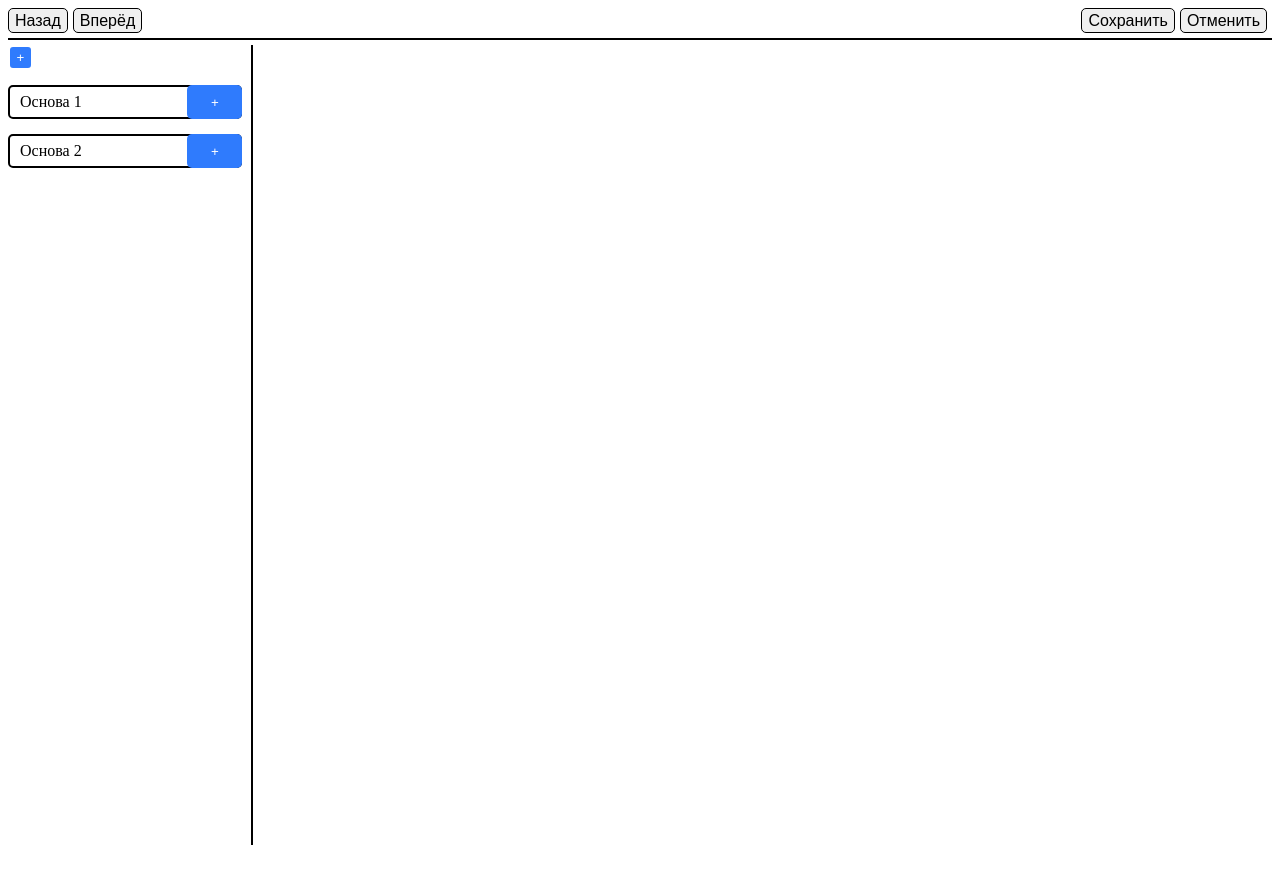
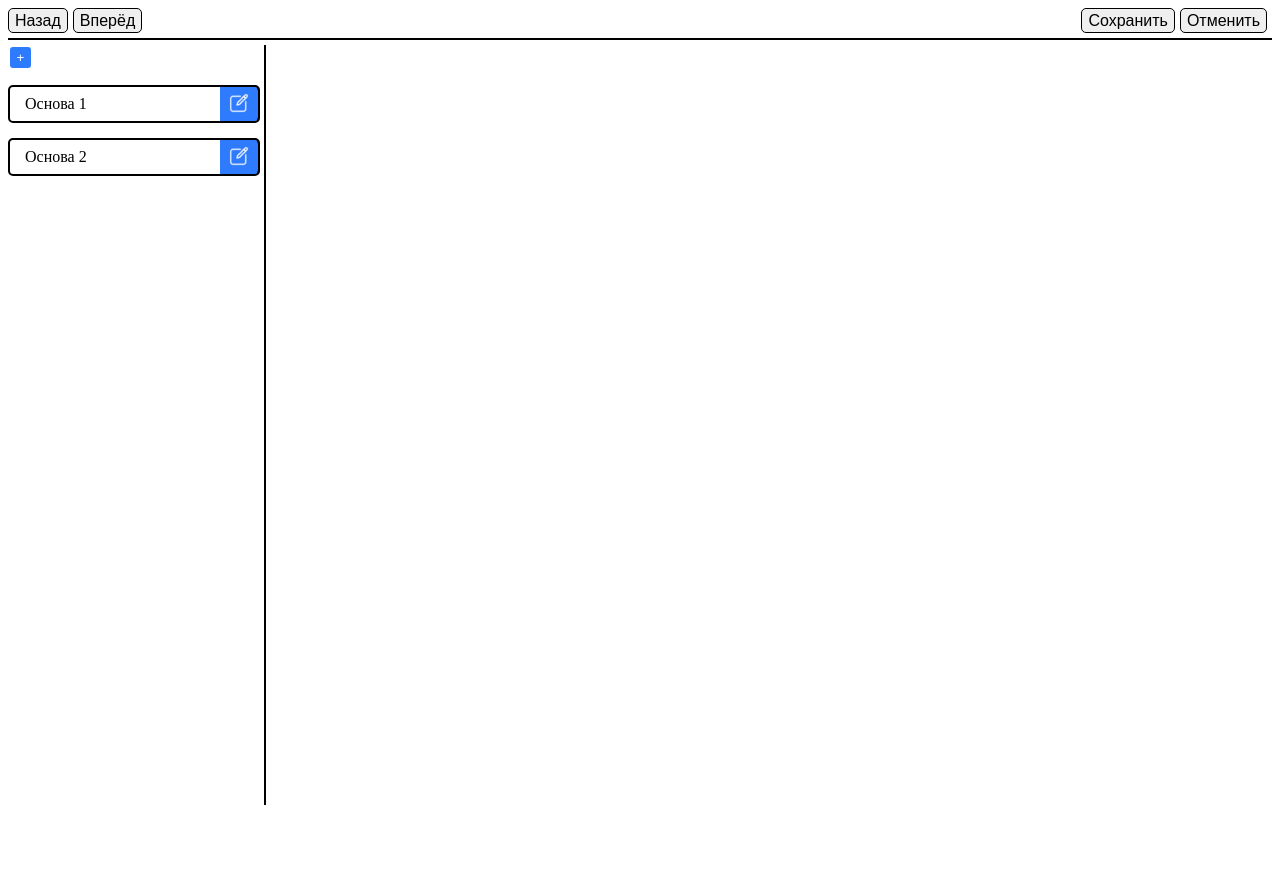
Before and after one commit to Chydok/catalogEditor, a React (Create React App) app: page / in a window 1280 px wide. Shown: the top 884 px of the page. Built offline with nearby package versions, Linux system fonts and the light colour scheme.

Commit message:
add logic block

```diff
--- a/src/App.css
+++ b/src/App.css
@@ -19,8 +19,8 @@
 }
 
 .board {
-    width: 19vw;
-    height: 100vh;
+    width: 20vw;
+    height: 95vh;
     display: block;
     align-items: center;
     justify-content: center;
@@ -28,31 +28,52 @@
     margin-right: 10px;
 }
 
+.boardEdit {
+    width: 30vw;
+}
+
 .block {
     border: 2px solid;
     border-radius: 5px;
+    width: 19vw;
+    min-height: 34px;
+    background-color: white;
+    display: block;
+    cursor: grab;
+    padding-left: 5px;
+}
+
+.blockInserted {
     width: 18vw;
-    height: 30px;
-    background-color: white;
+    margin: 5px 0 5px 7px;
+}
+
+.blockEdit {
+    width: 29vw;
+}
+
+.blockDiv {
     display: flex;
+    justify-content: space-between;
+    margin-left: 10px;
     align-items: center;
-    justify-content: space-between;
-    cursor: grab;
 }
 
 .block button{
-    width: 55px;
+    width: 40px;
     height: 34px;
     margin-right: -2px;
-    border-radius: 5px;
+    border-radius: 0 5px 5px 0;
     border: 0;
+    border-right: 2px solid black;
     background-color: #2F7BFDFF;
     color: #fff;
     cursor: pointer;
 }
 
-.block div{
-    margin-left: 10px;
+.editIcon {
+    height: 20px;
+    width: 20px;
 }
 
 .mainMenu {
--- a/src/App.tsx
+++ b/src/App.tsx
@@ -11,24 +11,24 @@ import './App.css';
 blockListStore.removeAllBlock();
 boardStore.removeAllBoards();
 
-blockListStore.addBlock({name: 'Основа 1', boardId: 1});
-blockListStore.addBlock({name: 'Основа 2', boardId: 1});
-blockListStore.addBlock({name: 'Установка 1', boardId: 2});
-blockListStore.addBlock({name: 'Установка 2', boardId: 2});
-blockListStore.addBlock({name: 'Установка 3', boardId: 2});
-blockListStore.addBlock({name: 'Установка 4', boardId: 2});
-blockListStore.addBlock({name: 'Установка 5', boardId: 3});
-blockListStore.addBlock({name: 'Установка 6', boardId: 3});
-blockListStore.addBlock({name: 'Установка 7', boardId: 3});
-blockListStore.addBlock({name: 'Установка 8', boardId: 3});
-blockListStore.addBlock({name: 'Блок 1', boardId: 4});
-blockListStore.addBlock({name: 'Блок 2', boardId: 4});
-blockListStore.addBlock({name: 'Блок 3', boardId: 4});
-blockListStore.addBlock({name: 'Блок 4', boardId: 4});
-blockListStore.addBlock({name: 'Блок 5', boardId: 5});
-blockListStore.addBlock({name: 'Блок 6', boardId: 5});
-blockListStore.addBlock({name: 'Блок 7', boardId: 5});
-blockListStore.addBlock({name: 'Блок 8', boardId: 5});
+blockListStore.addBlock({name: 'Основа 1', boardId: 1, logic: false});
+blockListStore.addBlock({name: 'Основа 2', boardId: 1, logic: false});
+blockListStore.addBlock({name: 'Установка 1', boardId: 2, logic: false});
+blockListStore.addBlock({name: 'Установка 2', boardId: 2, logic: false});
+blockListStore.addBlock({name: 'Установка 3', boardId: 2, logic: false});
+blockListStore.addBlock({name: 'Установка 4', boardId: 2, logic: false});
+blockListStore.addBlock({name: 'Установка 5', boardId: 3, logic: false});
+blockListStore.addBlock({name: 'Установка 6', boardId: 3, logic: false});
+blockListStore.addBlock({name: 'Установка 7', boardId: 3, logic: false});
+blockListStore.addBlock({name: 'Установка 8', boardId: 3, logic: false});
+blockListStore.addBlock({name: 'Блок 1', boardId: 4, logic: false});
+blockListStore.addBlock({name: 'Блок 2', boardId: 4, logic: false});
+blockListStore.addBlock({name: 'Блок 3', boardId: 4, logic: false});
+blockListStore.addBlock({name: 'Блок 4', boardId: 4, logic: false});
+blockListStore.addBlock({name: 'Блок 5', boardId: 5, logic: false});
+blockListStore.addBlock({name: 'Блок 6', boardId: 5, logic: false});
+blockListStore.addBlock({name: 'Блок 7', boardId: 5, logic: false});
+blockListStore.addBlock({name: 'Блок 8', boardId: 5, logic: false});
 
 boardStore.addBoard([
     {id: 1, blockIdList: [0,1], viewBoard: true, boardLine: 1},
--- a/src/components/Block.tsx
+++ b/src/components/Block.tsx
@@ -1,14 +1,26 @@
-import React from "react";
+import React, {FC, useState} from "react";
 import {observer} from "mobx-react";
 
+import LogicBlock from "./LogicBlock";
 import treeBlockListStore, {IBlock} from "../stores/blockListStore";
 import boardListStore from "../stores/boardListStore";
+import blockListStore from "../stores/blockListStore";
 
-function Block (props: IBlock) {
+interface IBlockComponent extends IBlock {
+    className: string;
+    changeBoardSize: () => void
+}
+const Block: FC<IBlockComponent> = (props: IBlockComponent) => {
+    const [classBlockName, setClassBlockName] = useState(props.className);
     function clickHandler(e: React.MouseEvent<HTMLDivElement>, treeBlock: IBlock) {
+        e.stopPropagation();
+        if (!treeBlock.logic) {
             boardListStore.viewBoard(treeBlock);
         }
-    function dragStartHandler (e: React.DragEvent<HTMLDivElement>, treeBlock: IBlock) {
+    }
+
+    function dragStartHandler(e: React.DragEvent<HTMLDivElement>, treeBlock: IBlock) {
+        e.stopPropagation();
         const boardList = boardListStore.boardList.find((element) => {
             return element.id === treeBlock.boardId;
         });
@@ -19,12 +31,13 @@ function Block (props: IBlock) {
             const target = e.currentTarget;
             target.style.background = 'white';
             setTimeout(() => {
-                target.parentElement!.style.display = 'none';
+                target.style.display = 'none';
             }, 0);
         }
     }
+
     function dragEndHandler (e: React.DragEvent<HTMLDivElement>) {
-        e.currentTarget.parentElement!.style.display = 'block';
+        e.currentTarget.style.display = 'block';
     }
 
     function dragLeaveBlockHandler(e: React.DragEvent<HTMLDivElement>) {
@@ -45,12 +58,19 @@ function Block (props: IBlock) {
         e.preventDefault();
     }
 
-    function dropBlockHandler (e: React.DragEvent<HTMLDivElement>, treeBlock: IBlock) {
+    function dropBlockHandler(e: React.DragEvent<HTMLDivElement>, block: IBlock) {
         e.preventDefault();
         e.currentTarget.style.background = 'white';
-        const board = boardListStore.boardList.find((element) => element.id === treeBlock.boardId);
         const currentBlockId = Number(e.dataTransfer.getData("currentBlockId"));
-        if (treeBlock.id === currentBlockId) {
+        if (e.currentTarget.className === "block blockEdit" || block.logic) {
+            blockListStore.addInLogicBlock(block, [currentBlockId]);
+            if (e.currentTarget.className === "block blockEdit") {
+                props.changeBoardSize();
+                setClassBlockName(props.className);
+            }
+        } else {
+            const board = boardListStore.boardList.find((element) => element.id === block.boardId);
+            if (block.id === currentBlockId) {
                 return true;
             }
             const currentBlock = treeBlockListStore.blockList.find((element) => element.id === currentBlockId);
@@ -58,18 +78,26 @@ function Block (props: IBlock) {
                 const currentBoard = boardListStore.boardList.find((element) => element.id === currentBlock.boardId);
                 if (currentBoard) {
                     if (board.boardLine === currentBoard.boardLine) {
-                    boardListStore.moveAllBlocks(currentBlock, treeBlock, board);
-                } if (board.boardLine === currentBoard.boardLine - 1) {
-                    boardListStore.moveBottomBlockInAnotherAbove(currentBlock, treeBlock);
+                        boardListStore.moveAllBlocks(currentBlock, block, board);
+                    }
+                    if (board.boardLine === currentBoard.boardLine - 1) {
+                        boardListStore.moveBottomBlockInAnotherAbove(currentBlock, block);
+                    }
                 }
             }
         }
     }
 
-    function viewBlockInfoCLick(e: React.MouseEvent<HTMLButtonElement>, props: IBlock) {
+    function viewBlockInfoCLick(e: React.MouseEvent<HTMLButtonElement>, props: IBlockComponent) {
         e.stopPropagation();
+        props.changeBoardSize();
+        setClassBlockName(
+            classBlockName !== props.className + ' blockEdit'
+                ? props.className + ' blockEdit'
+                : props.className);
     }
 
+    const editIcon = require("../icons/edit.png");
     return (
         <div key={props.id}>
             <div
@@ -81,11 +109,22 @@ function Block (props: IBlock) {
                 onDragOver={(e) => dragOverBlockHandler(e)}
                 onDrop={(e) => dropBlockHandler(e, props)}
                 draggable={true}
-                className="block">
-                    <div>
+                className={classBlockName}>
+                <div className="blockDiv">
                     {props.name}
+                    <button onClick={(e) => viewBlockInfoCLick(e, props)}>
+                        <img src={editIcon} className="editIcon" alt={"edit"}/>
+                    </button>
                 </div>
-                    <button onClick={(e) => viewBlockInfoCLick(e, props)}>+</button>
+                {props.logic ?
+                    <LogicBlock
+                        id={props.id}
+                        name={props.name}
+                        boardId={props.boardId}
+                        logicList={props.logicList}
+                        changeBoardSize={props.changeBoardSize}
+                        logic={false}/>
+                    : ''}
             </div>
         </div>
     );
--- a/src/components/Board.tsx
+++ b/src/components/Board.tsx
@@ -1,4 +1,4 @@
-import React from 'react';
+import React, {FC, useState} from 'react';
 import {observer} from "mobx-react";
 
 import Block from "./Block";
@@ -6,7 +6,8 @@ import boardStore, {IBoard} from "../stores/boardListStore";
 import blockListStore, {IBlock} from "../stores/blockListStore";
 
 const blockList = blockListStore.blockList;
-function Board(props: IBoard) {
+const Board: FC<IBoard> = (props: IBoard) => {
+    let [classBoardName, setClassBoardName] = useState<string>('board');
     function dragLeaveHandler (e: React.DragEvent<HTMLDivElement>) {
         e.currentTarget.style.background = 'white';
     }
@@ -28,6 +29,10 @@ function Board(props: IBoard) {
         }
     }
 
+    const changeSize = () => {
+        setClassBoardName(classBoardName === 'board' ? 'board boardEdit': 'board');
+    }
+
     const endDiv = <div
         data-key={(props.blockIdList.length > 0 ? props.blockIdList.length + 1 : 0)}
         onDrop={(e) => dropHandler(e, (props.blockIdList.length > 0 ? -1 : 0), props)}
@@ -37,17 +42,19 @@ function Board(props: IBoard) {
         className="dropBox"/>
 
     return (
-        <div key={props.id} className="board">
+        <div key={props.id} className={classBoardName}>
             <button
                 className="addBlockButton"
                 onClick={() => {
                     const newBlockId = blockListStore.addBlock({
                         name: 'Test',
-                        boardId: props.id
+                        boardId: props.id,
+                        logic: false
                     });
                     boardStore.addBlockInBoard(props, newBlockId);
                 }}
-            >+</button>
+            >+
+            </button>
             {props.blockIdList.map((treeBlockId, key) => {
                 const block: IBlock | undefined = blockList.find(element => element.id === treeBlockId);
                 return (block ?
@@ -62,8 +69,14 @@ function Board(props: IBoard) {
                             key={key}
                             id={block.id}
                             name={block.name}
-                            boardId={block.boardId}/></div>
-                 : <div/>);
+                            boardId={block.boardId}
+                            logic={block.logic}
+                            logicList={block.logicList}
+                            className="block"
+                            changeBoardSize={() => changeSize()}
+                        />
+                    </div>
+                    : <div/>);
             })}
             {endDiv}
         </div>
--- /dev/null
+++ b/src/components/LogicBlock.tsx
@@ -0,0 +1,36 @@
+import React, {FC} from "react";
+import {observer} from "mobx-react";
+
+import {IBlock} from "../stores/blockListStore";
+import blockListStore from "../stores/blockListStore";
+import Block from "./Block";
+
+interface ILogicBlockComponent extends IBlock {
+    changeBoardSize: () => void
+}
+const LogicBlock: FC<ILogicBlockComponent> = (props: ILogicBlockComponent) => {
+    return (
+        <div key={props.id} className="logicBlock">
+            {props.logicList?.map((idBlock) => {
+                const insertedBlock = blockListStore.blockList.find((item) => item.id === idBlock);
+                if (insertedBlock) {
+                    return (
+                        <Block
+                            key={insertedBlock.id}
+                            id={insertedBlock.id}
+                            name={insertedBlock.name}
+                            boardId={insertedBlock.boardId}
+                            className="block blockInserted"
+                            logic={false}
+                            changeBoardSize={() => props.changeBoardSize()}
+                        />
+                    );
+                } else {
+                    return <div/>
+                }
+            })}
+        </div>
+    );
+}
+
+export default observer(LogicBlock);
--- a/src/components/MainMenu.tsx
+++ b/src/components/MainMenu.tsx
@@ -1,7 +1,7 @@
-import React from 'react';
+import React, {FC} from 'react';
 import {observer} from "mobx-react";
 
-function MainMenu () {
+const MainMenu: FC = () => {
     return (
         <div className="mainMenu">
             <div>
--- a/src/index.tsx
+++ b/src/index.tsx
@@ -5,6 +5,7 @@ import App from './App';
 const root = ReactDOM.createRoot(
   document.getElementById('root') as HTMLElement
 );
+document.body.style.overflow = "hidden"
 root.render(
   <React.StrictMode>
     <App />
--- a/src/stores/blockListStore.ts
+++ b/src/stores/blockListStore.ts
@@ -1,9 +1,12 @@
 import {makeAutoObservable} from 'mobx';
+import boardListStore from "./boardListStore";
 
 export interface IBlock {
     id?: number;
     name?: string;
     boardId: number;
+    logic: boolean;
+    logicList?: Array<number>;
 }
 
 class blockListStore {
@@ -23,6 +26,37 @@ class blockListStore {
             this.blockList = [];
         }
     }
+
+    addInLogicBlock = (block: IBlock, addBlockIdList: Array<number>) => {
+        const newLogicBlockId = !block.logic ?
+            this.addBlock({name: 'Логический блок', boardId: block.boardId, logic: true, logicList: []})
+            : block.id;
+        const newLogicBlock = this.blockList.find((item) => item.id === newLogicBlockId);
+        if (block.id != null && !block.logic && newLogicBlock) {
+            newLogicBlock.logicList?.push(block.id);
+            newLogicBlock.logicList = newLogicBlock.logicList?.concat(addBlockIdList);
+        } else if (block.id != null && block.logic) {
+            const editBLock = this.blockList.find((item) => item.id === block.id);
+            if (editBLock) {
+                editBLock.logicList = block.logicList?.concat(addBlockIdList);
+            }
+        }
+
+        const removeListId = newLogicBlock ? newLogicBlock.logicList : block.logicList;
+        const currentBoard = boardListStore.boardList.find(item => item.id === block.boardId);
+        if (removeListId) {
+            for (let blockId of removeListId) {
+                let indexBlock = currentBoard?.blockIdList.indexOf(blockId);
+                if (typeof indexBlock !== "undefined" && indexBlock !== -1) {
+                    currentBoard?.blockIdList.splice(indexBlock, 1);
+                }
+            }
+        }
+
+        if (newLogicBlock?.id && !block.logic) {
+            currentBoard?.blockIdList.push(newLogicBlock.id);
+        }
+    }
 }
 
 export default new blockListStore();
--- a/src/stores/boardListStore.ts
+++ b/src/stores/boardListStore.ts
@@ -83,25 +83,23 @@ class boardListStore {
     }
 
     viewBoard = (block: IBlock | undefined) => {
-        const board = this.boardList.find(elem => elem.id === block?.boardId)
-        if (board) {
-            let find: number | undefined = -1;
+        const board = this.boardList.find(elem => elem.parentBlock === block?.id);
+        const currentBoard = this.boardList.find(elem => elem.id === block?.boardId);
+        if (currentBoard) {
             for (let item of this.boardList) {
-                if (item.boardLine > board.boardLine && item.viewBoard) {
+                if (item.boardLine > currentBoard.boardLine) {
                     item.viewBoard = false;
                 }
-                if (block?.id === item.parentBlock) {
-                    find = item.parentBlock;
-                    item.viewBoard = true;
-                }
             }
-            if (board && find === -1) {
+            if (board) {
+                board.viewBoard = true;
+            } else {
                 this.addBoard([{
                     id: this.boardList.length + 1,
                     blockIdList: [],
                     parentBlock: block?.id,
                     viewBoard: true,
-                    boardLine: board.boardLine + 1
+                    boardLine: currentBoard.boardLine + 1
                 }]);
             }
         }
```
Also changed, not shown: src/icons/edit.png (added). Lines whose indentation alone changed are shown as unchanged.
